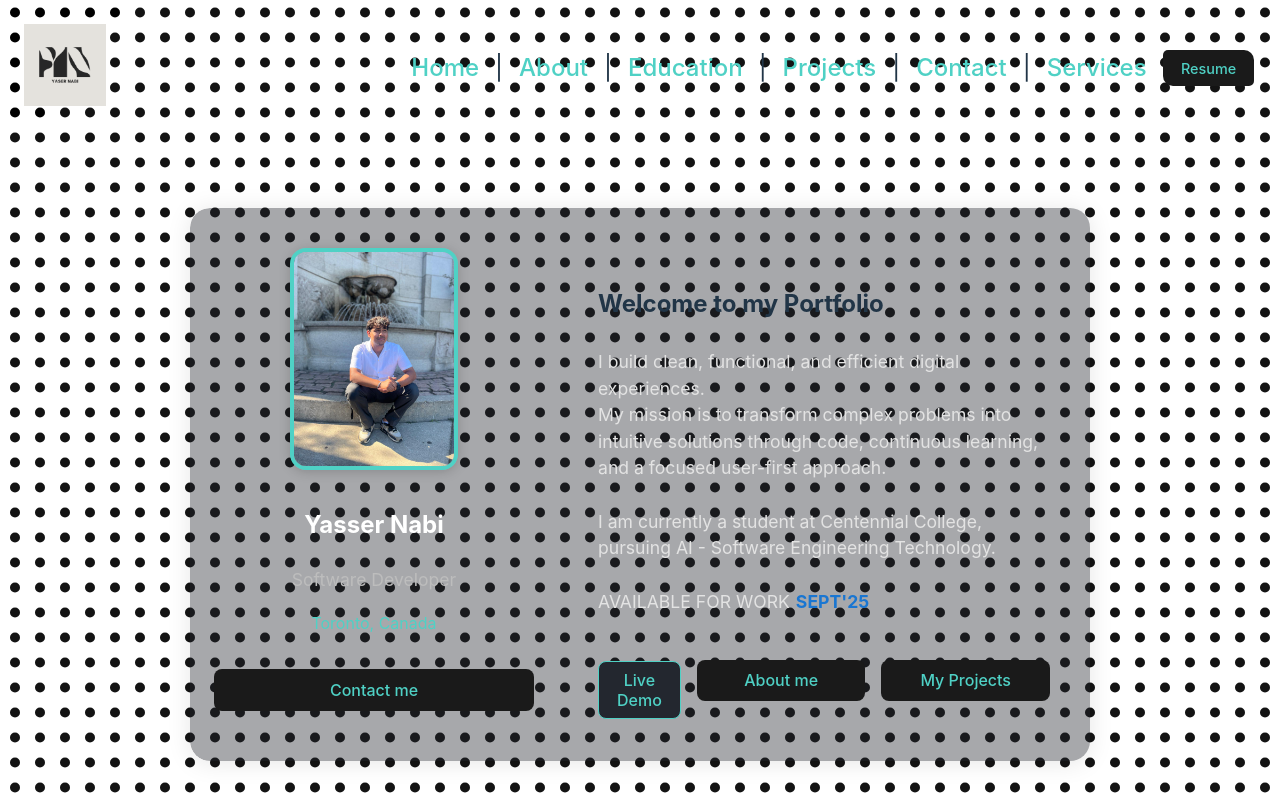
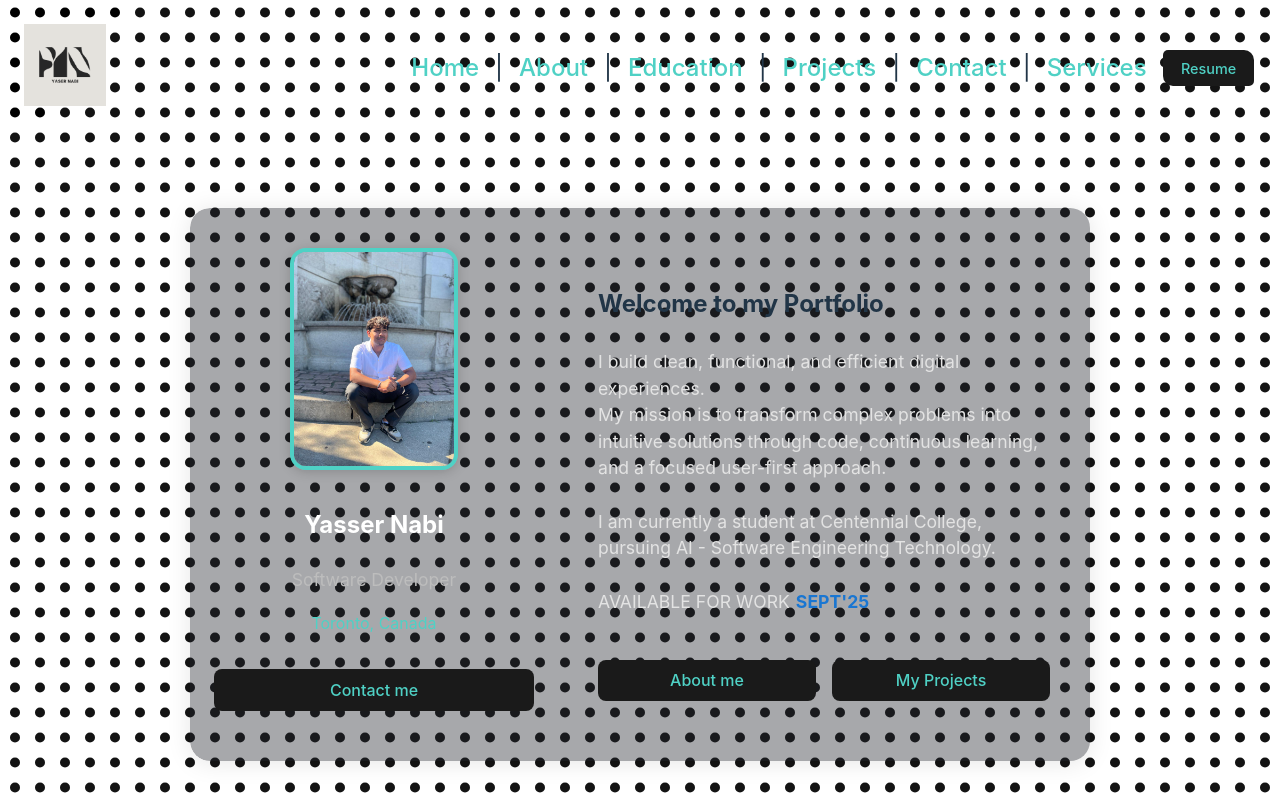
Before and after one commit to Kirabean/COMP229, a React (Vite) app: page / in a window 1280 px wide. Built offline with nearby package versions, Linux system fonts and the light colour scheme.

Commit message:
Btn and img not working

```diff
--- a/components/Home.jsx
+++ b/components/Home.jsx
@@ -22,9 +22,6 @@ export default function Home() {
           AVAILABLE FOR WORK<span>SEPT'25</span>
         </p>
         <div className="home-btns">
-                      <div className="project-button">
-              <button onClick={() => window.open("https://studentweb.cencol.ca/ynabi/comp125/Assignment4/PartB/partb.html")}>Live Demo</button>
-            </div>
           <button className="home-contact-btn" onClick={() => window.open("https://comp-229-chi.vercel.app/about")}>About me</button>
           <button className="home-contact-btn" onClick={() => window.open("https://comp-229-chi.vercel.app/project")}>My Projects</button>
         </div>
```
